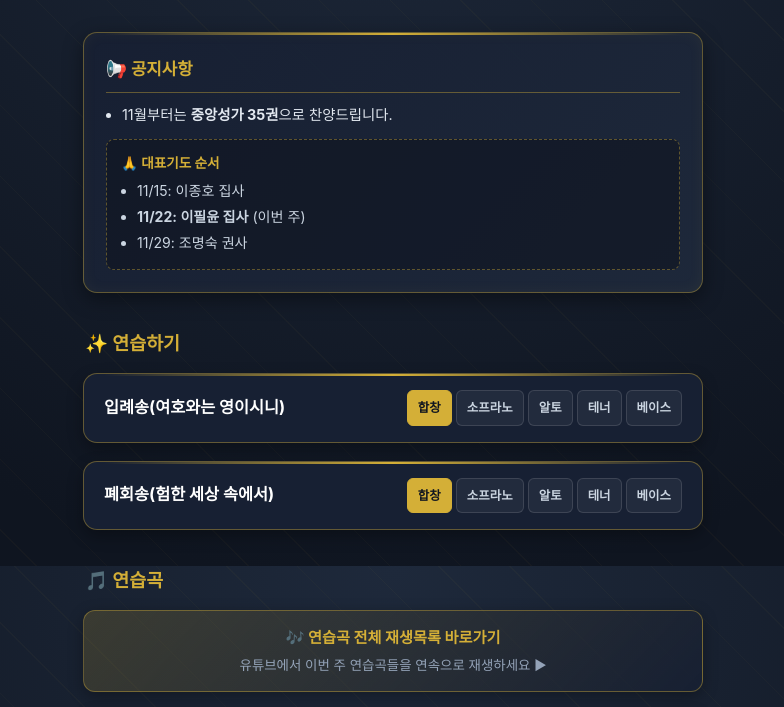
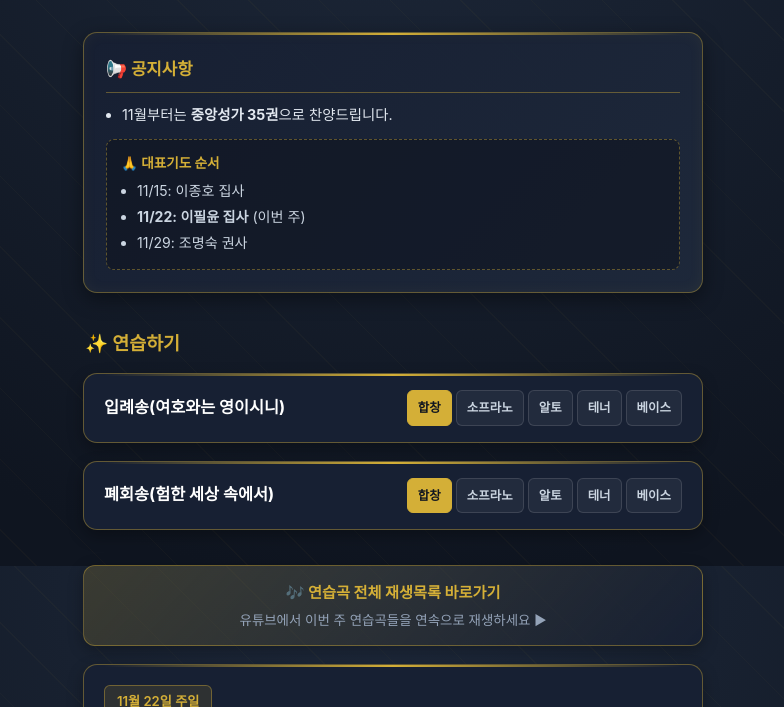
Before and after one commit to kimyeseul1024/kimyeseul, a plain HTML site: page index.html in a window 1280 px wide. Shown: the part 234-941 px from the top of the page, without its empty margins (247-1031 px from the left). Drawn offline with Linux system fonts and the light colour scheme.

Commit message:
Update index.html

```diff
--- a/index.html
+++ b/index.html
@@ -421,7 +421,7 @@
             </div>
         </div>
 
-        <!-- 폐회송 (링크 업데이트 적용) -->
+        <!-- 폐회송 -->
         <div class="schedule-card" style="padding: 16px 20px;">
             <div class="song-row">
                 <div class="song-info">
@@ -437,11 +437,8 @@
             </div>
         </div>
 
-        <!-- 연습곡 섹션 -->
-        <div class="section-title">🎵 연습곡</div>
-
-        <!-- 연습곡 전체 재생목록 버튼 -->
-        <a href="https://youtube.com/playlist?list=PLrM9jhLzTA6OaqTPzFxU-nN9vFwt0H0XI&si=8sZBsba0lcaxlW0w" target="_blank" class="playlist-banner" style="margin-top: 0; margin-bottom: 18px; padding: 14px;">
+        <!-- 연습곡 전체 재생목록 버튼 (연습곡 타이틀 제거됨) -->
+        <a href="https://youtube.com/playlist?list=PLrM9jhLzTA6OaqTPzFxU-nN9vFwt0H0XI&si=8sZBsba0lcaxlW0w" target="_blank" class="playlist-banner" style="margin-top: 35px; margin-bottom: 18px; padding: 14px;">
             <div class="playlist-title" style="font-size: 0.95rem;">🎶 연습곡 전체 재생목록 바로가기</div>
             <p class="playlist-desc">유튜브에서 이번 주 연습곡들을 연속으로 재생하세요 ▶</p>
         </a>
```
